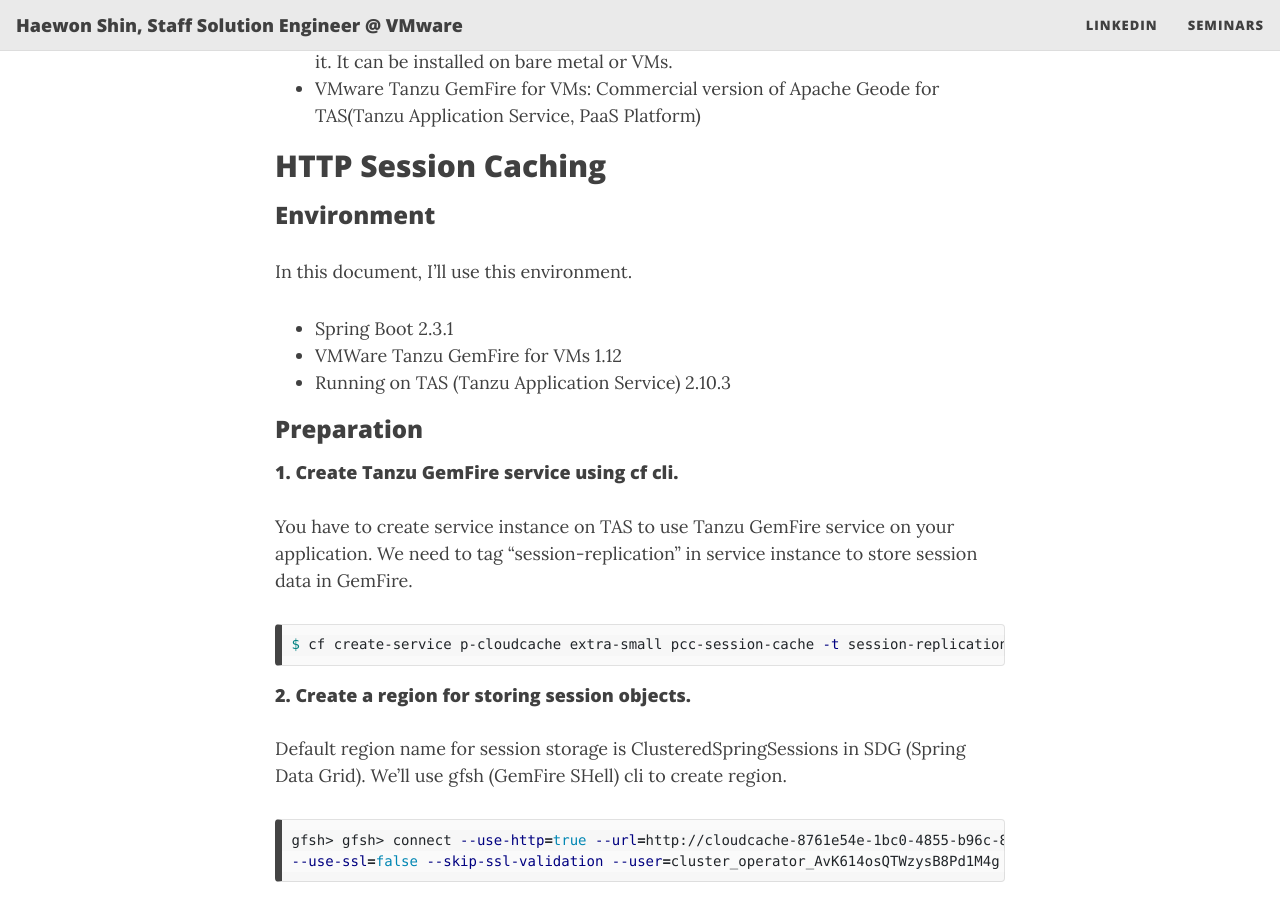
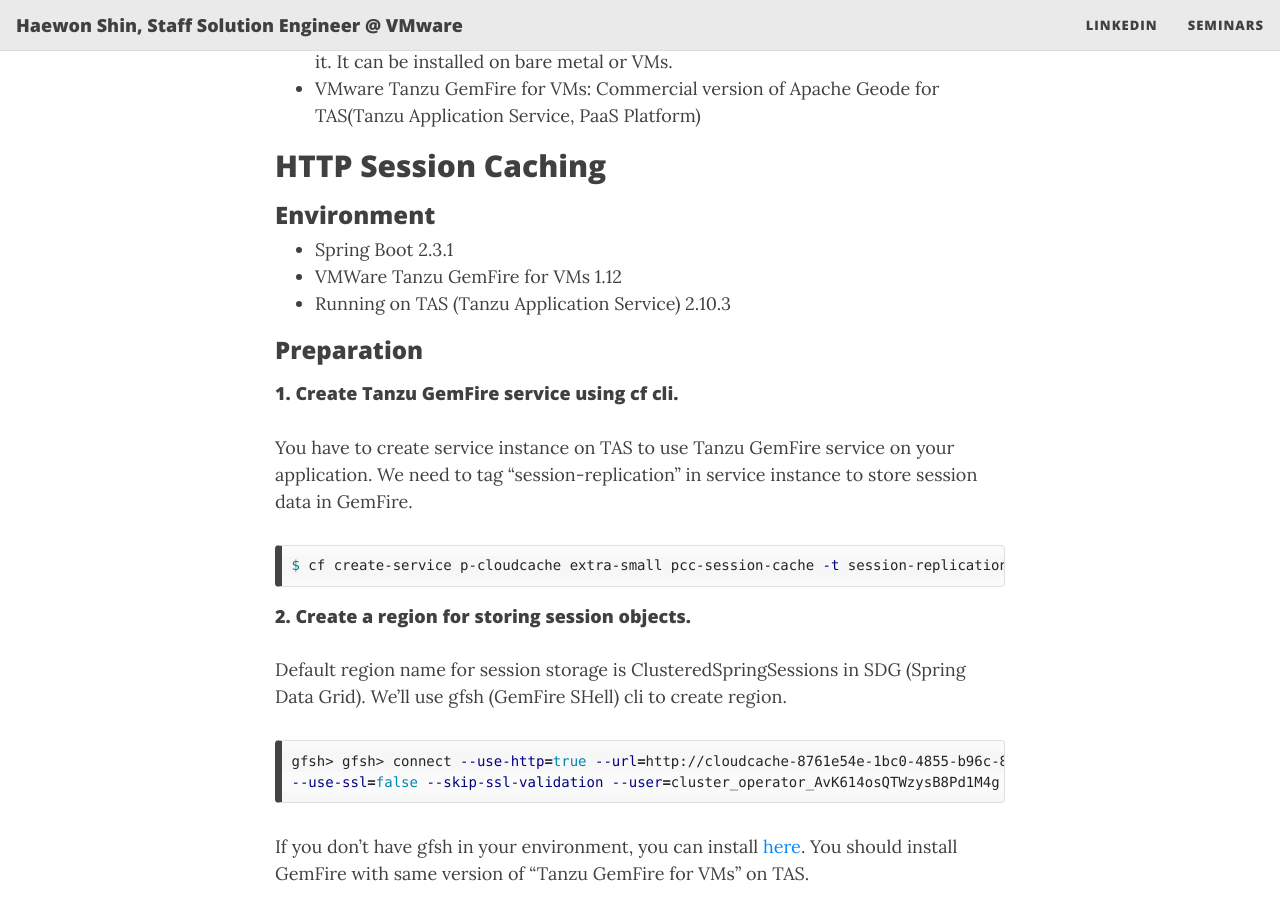
Before and after one commit to haewons-tanzu/haewons-tanzu.github.io, a Jekyll site: the page built from _posts/2020-10-29-http-session-caching-spring-data-on-tas.md, in a window 1280 px wide and 900 px high, scrolled down 639 px. Built offline with Jekyll 4.4.1, drawn with Linux system fonts in a browser that asks for light colours; nearby versions of some CDN libraries.

Commit message:
Update 2020-10-29-http-session-caching-spring-data-on-tas.md

```diff
--- a/_posts/2020-10-29-http-session-caching-spring-data-on-tas.md
+++ b/_posts/2020-10-29-http-session-caching-spring-data-on-tas.md
@@ -17,11 +17,10 @@
 - VMware Tanzu GemFire: Commercial version of Apache Geode, VMware supports it. It can be installed on bare metal or VMs.
 - VMware Tanzu GemFire for VMs: Commercial version of Apache Geode for TAS(Tanzu Application Service, PaaS Platform)
 
+
 ## HTTP Session Caching
 
 ### Environment
-
-In this document, I'll use this environment.
 - Spring Boot 2.3.1
 - VMWare Tanzu GemFire for VMs 1.12
 - Running on TAS (Tanzu Application Service) 2.10.3
```
